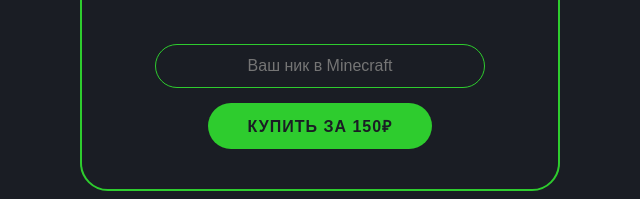
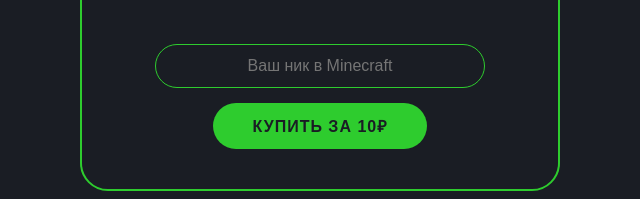
Before and after one commit to LordSkyfenom/aurora-website, a website: page index.html in a window 1280 px wide. Shown: the part 1612-1811 px from the top of the page, 320-960 px from the left. Drawn offline with Linux system fonts and the light colour scheme; no server answers.

Commit message:
Update index.html

```diff
--- a/index.html
+++ b/index.html
@@ -78,7 +78,7 @@
                         <div class="bonus-item">⚡ Быстрые ответы от Модерации</div>
                     </div>
                     <input type="text" id="playerName" placeholder="Ваш ник в Minecraft" class="player-name-input">
-                    <button class="sponsor-btn" onclick="buyProduct()">Купить за 150₽</button>
+                    <button class="sponsor-btn" onclick="buyProduct()">Купить за 10₽</button>
                 </div>
             </div>
         </section>
```
